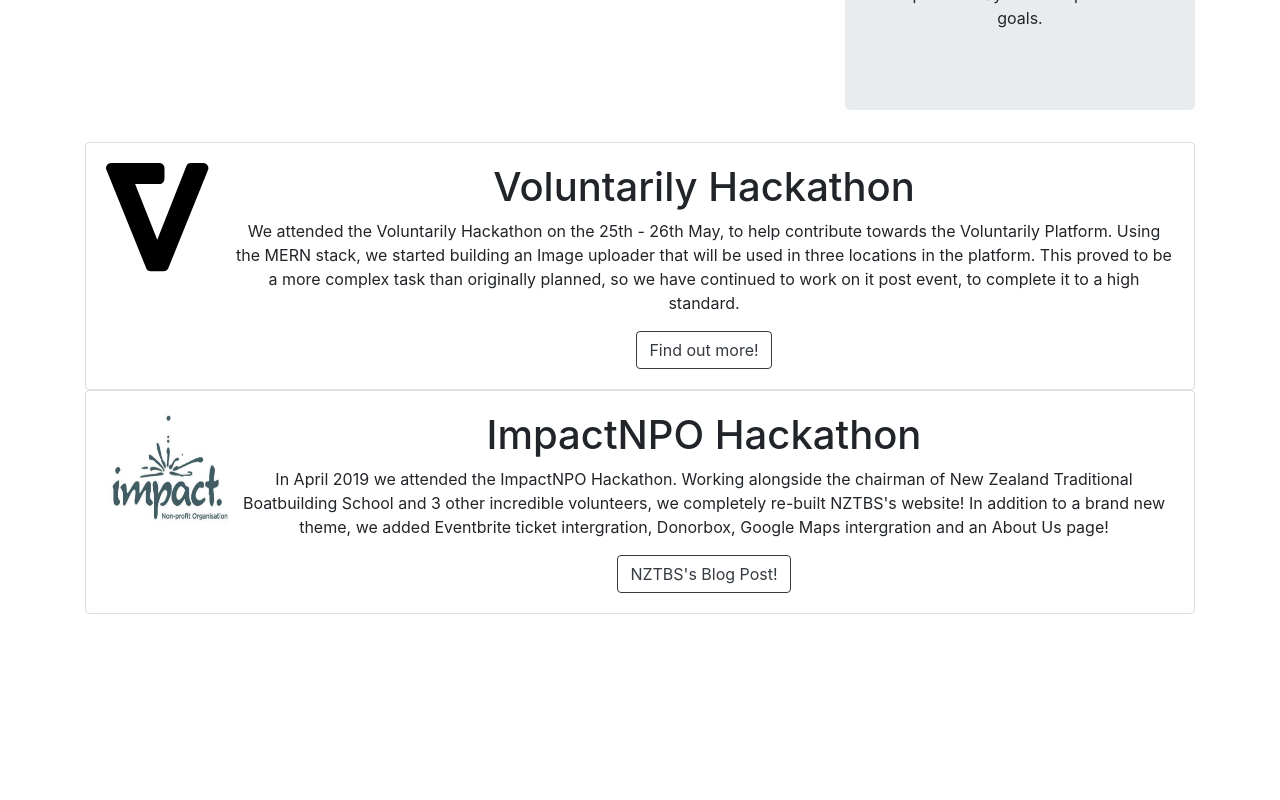
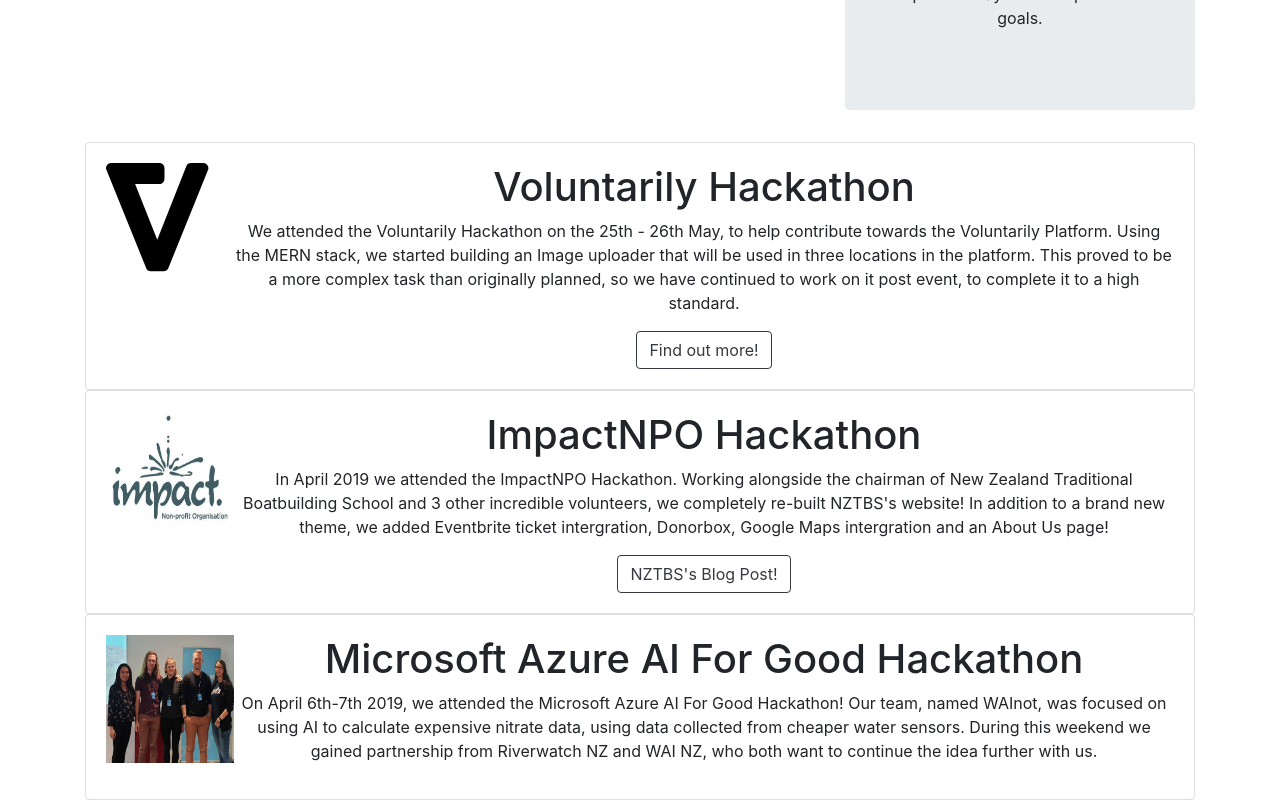
Before and after one commit to MoniqueWarrington/Datacomp2019, a React (Create React App) app: page / in a window 1280 px wide. Shown: the part 1114-1914 px from the top of the page. Before the commit the page ends 1728 px from the top, so only its background shows below. Built offline with nearby package versions, Linux system fonts and the light colour scheme.

Commit message:
AIforGoodEvent Component Added. Details of other events updated

```diff
--- a/src/App.js
+++ b/src/App.js
@@ -10,6 +10,7 @@
 import OurMission from './components/OurMission/OurMission';
 import VoluntarilyEvent from './components/PastEvents/mediaEvent/VoluntarilyEvent';
 import ImpactNPOAprilEvent from './components/PastEvents/mediaEvent/ImpactNPOAprilEvent';
+import AIForGoodEvent from './components/PastEvents/mediaEvent/AIForGoodEvent';
 
 function App() {
   return (
@@ -27,6 +28,7 @@
         </Row>
         <VoluntarilyEvent />
         <ImpactNPOAprilEvent />
+        <AIForGoodEvent />
       </Container>
     </div>
   );
--- /dev/null
+++ b/src/components/PastEvents/mediaEvent/AIForGoodEvent.js
@@ -0,0 +1,40 @@
+import React from 'react';
+import Media from 'react-bootstrap/Media';
+import WAInotTeam from '../../../static/img/WAInotTeam.jpeg';
+import Button from 'react-bootstrap/Button';
+
+class AIForGoodEvent extends React.Component {
+  constructor(props, context) {
+    super(props, context)
+  };
+
+  mediaStyling = {
+    padding: '1.25rem',
+    border: '1px solid rgba(0, 0, 0, 0.125)',
+    'border-radius': '0.25rem',
+  }
+
+  render() {
+    return (
+      <Media
+        style={this.mediaStyling}>
+        <img
+          width={128}
+          height={128}
+          className="WAInotTeam"
+          src={WAInotTeam}
+          alt="WAInotTeam"
+        />
+        <Media.Body>
+          <h1>
+            Microsoft Azure AI For Good Hackathon
+        </h1>
+          <p>
+            On April 6th-7th 2019, we attended the Microsoft Azure AI For Good Hackathon! Our team, named WAInot, was focused on using AI to calculate expensive nitrate data, using data collected from cheaper water sensors. During this weekend we gained partnership from Riverwatch NZ and WAI NZ, who both want to continue the idea further with us.
+          </p>
+        </Media.Body>
+      </Media >
+    );
+  }
+}
+export default AIForGoodEvent;
```
Also changed, not shown: src/static/img/WAInotTeam.jpeg (added).
